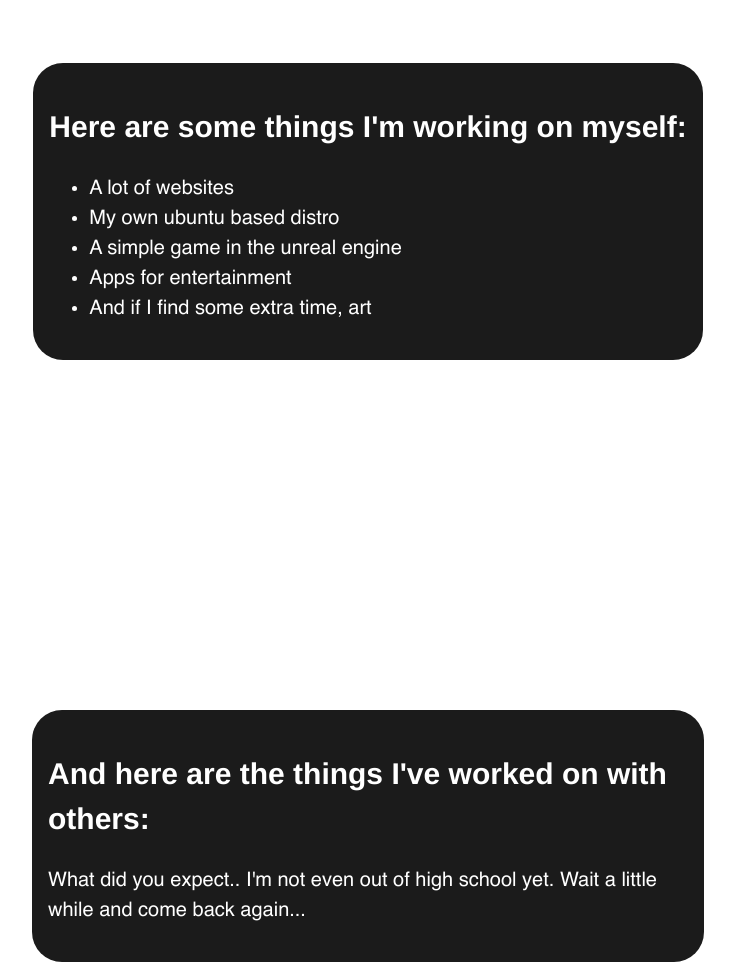
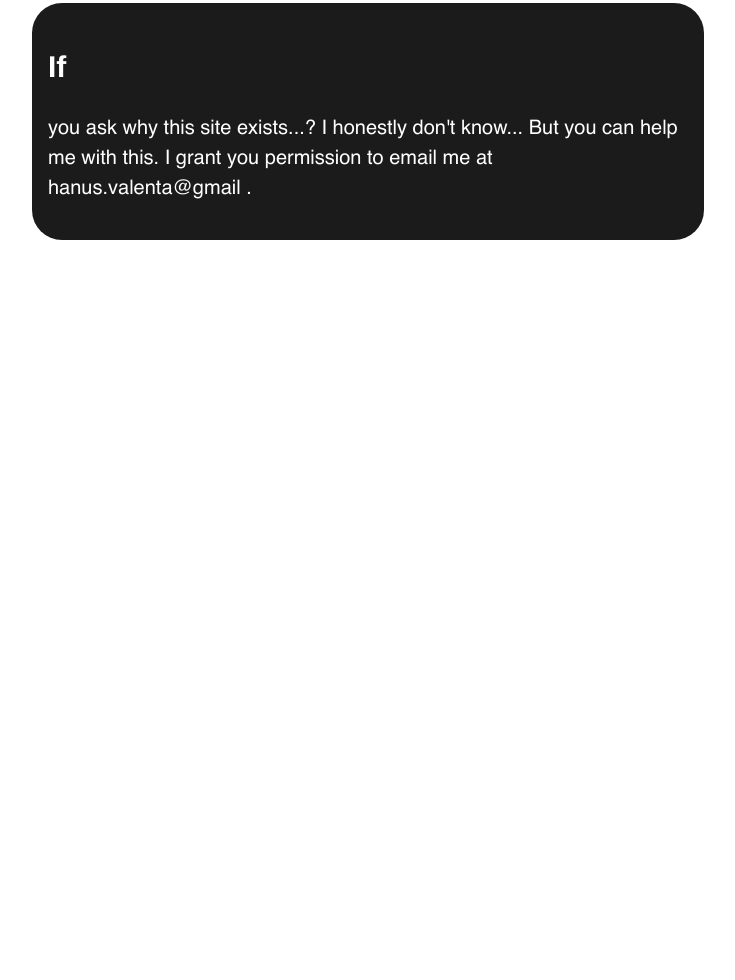
Before and after one commit to hanusvalenta/PersonalWeb, a website built with Vite: page Index.html in a window 1280 px wide. Shown: the part 1817-2797 px from the top of the page, without its empty margins (280-1015 px from the left). After the commit the page ends 2527 px from the top, so only its background shows below. Built offline with nearby package versions, Linux system fonts and the light colour scheme; animation ran at ten frames a second; a web font is replaced by a local one.

Commit message:
change text

```diff
--- a/Index.html
+++ b/Index.html
@@ -25,26 +25,15 @@
       <TextBlock>
         <h2>About me</h2>
         <p>
-          Hi I'm Hanus, some people call me Hans which is technically wrong but I don't mind. I'm currently studying to make a living as well. This site is not done yet, but I plan to add a few things in the future. And to finish this off in a meaningful way, go find out how old Harsume Miku is because we're the same age.
+          Hi, I'm Hanus, some people call me Hans, which is technically wrong, but I don't mind. I am currently studying to make a living as well. This site isn't finished yet, but I plan to add a few things in the future.
         </p>
       </TextBlock>
 
       <TextBlock>
-        <h2>Here are some things I'm working on myself:</h2>
-        <ul>
-          <li>A lot of websites</li>
-          <li>My own ubuntu based distro</li>
-          <li>A simple game in the unreal engine</li>
-          <li>Apps for entertainment</li>
-          <li>And if I find some extra time, art</li>
-        </ul>
-      </TextBlock>
-
-      <TextBlock>
-        <h2>And here are the things I've worked on with others:</h2>
+        <h2>If</h2>
 
         <p>
-          What did you expect.. I'm not even out of high school yet. Wait a little while and come back again...
+          you ask why this site exists...? I honestly don't know... But you can help me with this. I grant you permission to email me at hanus.valenta@gmail .
         </p>
       </TextBlock>
     </Main>
```
